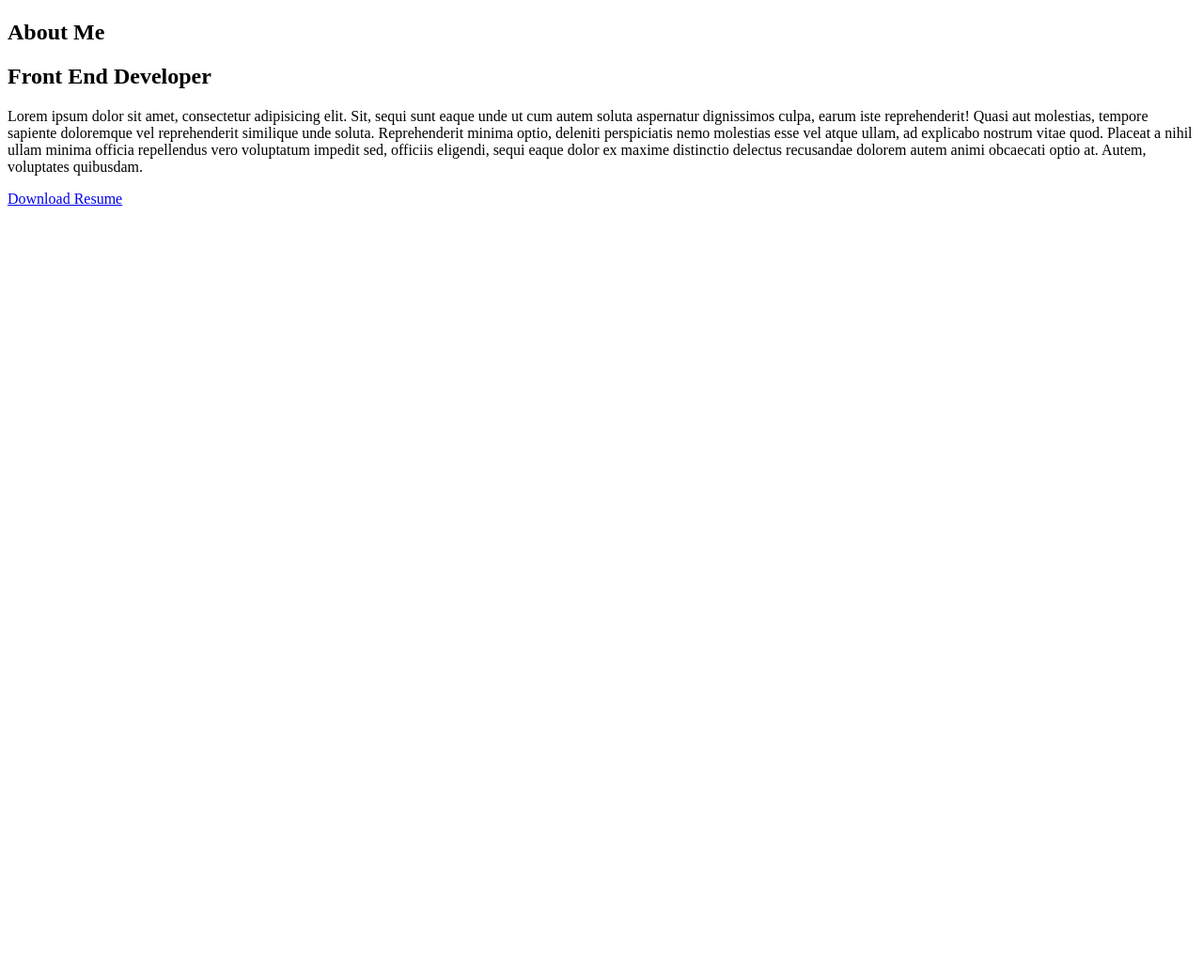
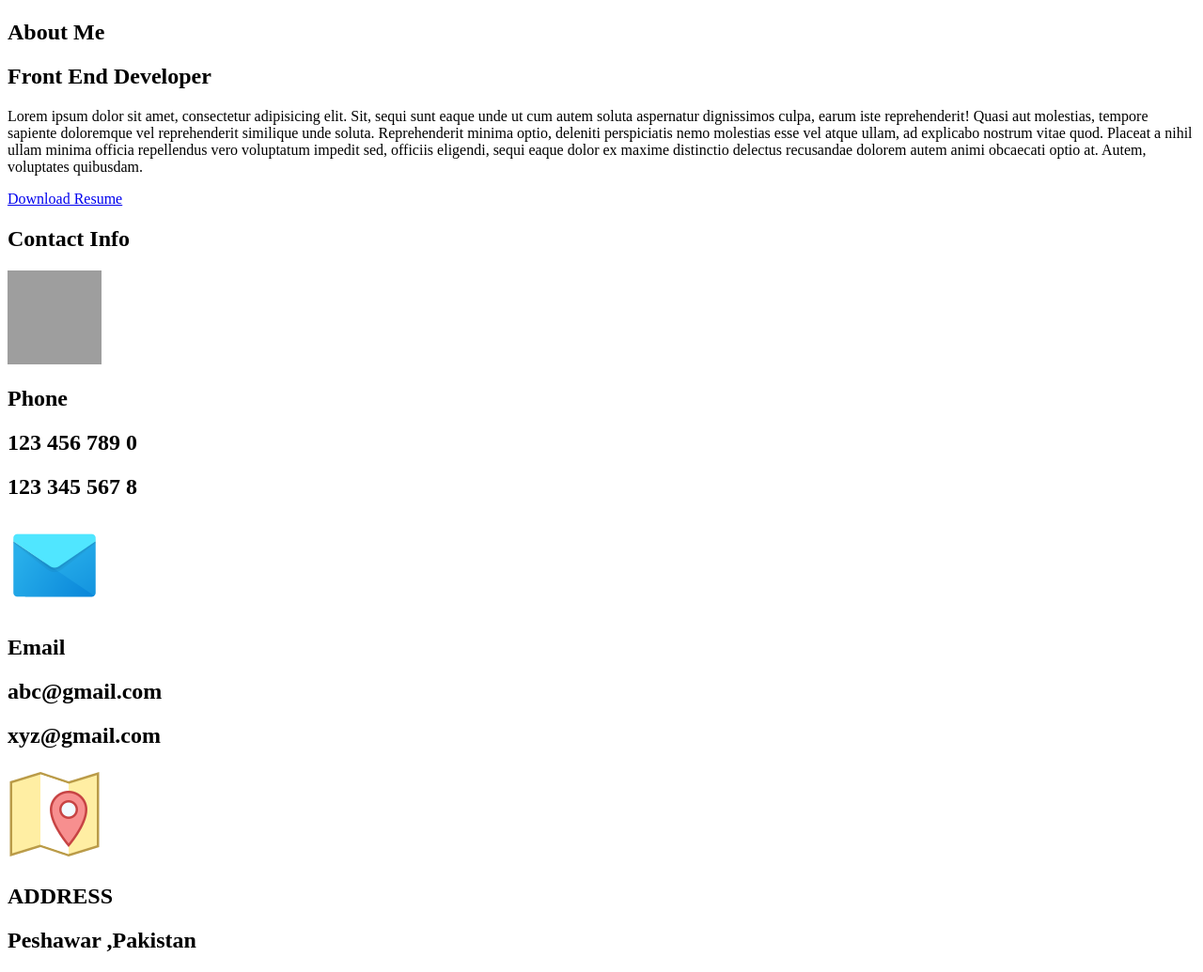
Before and after one commit to FarhanAmin11/PORTFOLIO-WEBSITE, a plain HTML site: page index.html in a window 1280 px wide. Shown: the part 4028-5063 px from the top of the page at 94% size. Before the commit the page ends 4257 px from the top, so only its background shows below. Drawn offline with Linux system fonts and the light colour scheme; grey boxes are pictures that could not be loaded.

Commit message:
add 3 icons,add contact section

```diff
--- a/index.html
+++ b/index.html
@@ -220,6 +220,47 @@
     <!--ABOUT SECTION END-->
 
     <!--CONTACT SECTION START-->
+    <section id="contact">
+        <div class="contact container">
+            <div>
+                <h1 class="sevtion-title">Contact <span>Info</span></h1>
+            </div>
+            <div class="contact-items">
+                <!-- PHONE -->
+                <div class="contact-item">
+                    <div class="icon">
+                       <img width="100" height="100" src="https://img.icons8.com/bubbles/100/phone--v1.png" alt="phone--v1"/>
+                    </div>
+                        <div class="contact-info">
+                           <h1>Phone</h1>
+                           <h2>123 456 789 0</h2>
+                           <h2>123 345 567 8</h2>
+                        </div>
+                </div>
+                <!-- EMAIL -->
+                <div class="contact-item">
+                    <div class="icon">
+                     <img src="./ASSESTS/ICONS/letter.png" alt="pic of envelope">
+                    </div>
+                        <div class="contact-info">
+                           <h1>Email</h1>
+                           <h2>abc@gmail.com</h2>
+                           <h2>xyz@gmail.com</h2>
+                        </div>
+                </div>
+                <!-- ADDRESS -->
+                <div class="contact-item">
+                    <div class="icon">
+                     <img src="./ASSESTS/ICONS/map.png">
+                    </div>
+                        <div class="contact-info">
+                           <h1>ADDRESS</h1>
+                           <h2>Peshawar ,Pakistan</h2>
+                        </div>
+                </div>
+            </div>
+        </div>
+    </section>
 
     <!--CONTACT SECTION END-->
 
```
Also changed, not shown: ASSESTS/ICONS/letter.png (added), ASSESTS/ICONS/map.png (added), 1 other file.
